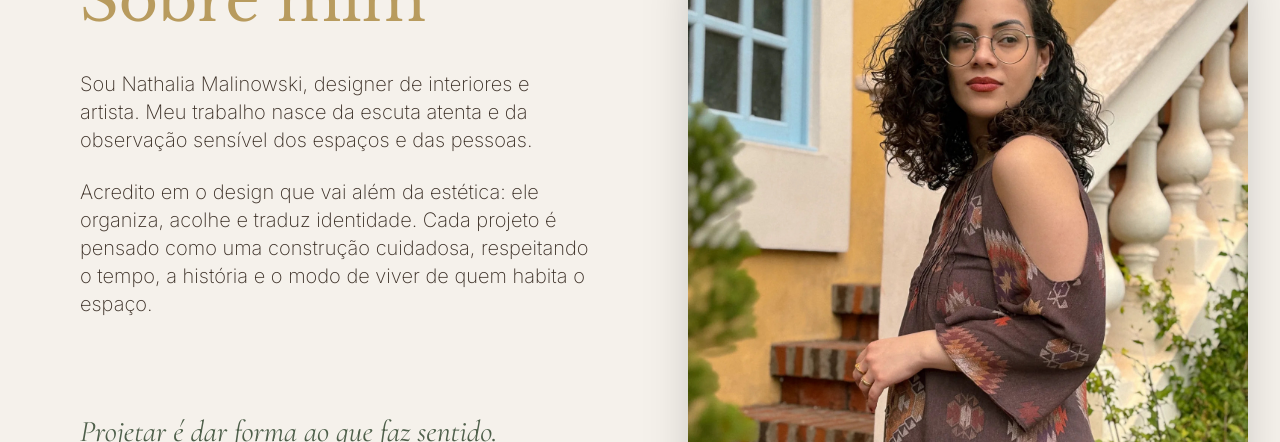
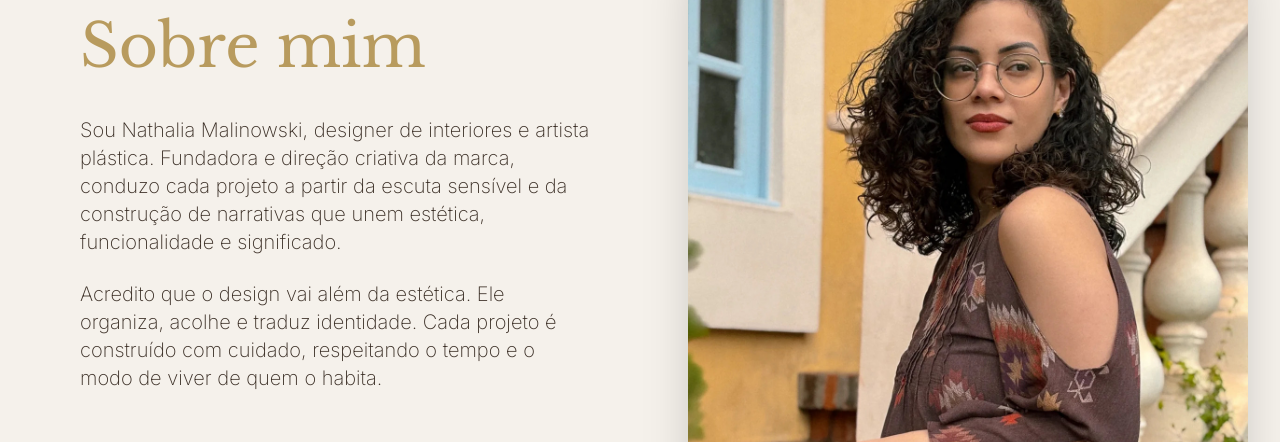
Before and after one commit to LucasMalinowski/nath_page, a Next.js app: page / in a window 1280 px wide. Shown: the part 1154-1596 px from the top of the page. Built offline with nearby package versions, Linux system fonts and the light colour scheme; no server answers; the database is empty.

Commit message:
refactor About component: update text content, adjust layout for profile photo, and improve typography for better design and readability

```diff
--- a/components/About.tsx
+++ b/components/About.tsx
@@ -15,14 +15,15 @@ const About = () => {
               Sobre mim
             </h2>
 
-            <div className="space-y-6 text-xl-mobile md:text-xl font-thin font-sans text-text leading-relaxed">
+            <div className="space-y-6 text-base md:text-xl font-thin font-sans text-text leading-relaxed">
               <p>
-                Sou Nathalia Malinowski, designer de interiores e artista. Meu trabalho nasce da escuta atenta e da observação sensível dos espaços e das pessoas.
+                Sou Nathalia Malinowski, designer de interiores e artista plástica. Fundadora e direção criativa da marca, conduzo cada projeto a partir da escuta sensível e da construção de narrativas que unem estética, funcionalidade e significado.
               </p>
 
               <p>
-                Acredito em o design que vai além da estética: ele organiza, acolhe e traduz identidade. Cada projeto é pensado como uma construção cuidadosa, respeitando o tempo, a história e o modo de viver de quem habita o espaço.
-              </p>
+                Acredito que o design vai além da estética.
+                Ele organiza, acolhe e traduz identidade.
+                Cada projeto é construído com cuidado, respeitando o tempo e o modo de viver de quem o habita.              </p>
             </div>
 
             <blockquote className="text-2xl md:text-3xl font-poetic italic text-olive leading-snug pt-6 lg:pt-14">
@@ -30,8 +31,8 @@ const About = () => {
             </blockquote>
           </div>
           {/* Profile Photo */}
-          <div className="w-full max-w-[560px] justify-self-end">
-            <div className="relative w-full aspect-square overflow-hidden shadow-2xl">
+          <div className="w-full max-w-[580px] max-h-[680px] justify-self-end">
+            <div className="relative w-full aspect-[4/5] overflow-hidden shadow-2xl">
               <Image
                 src="/profile-photo.jpeg"
                 alt="Nathalia Malinowski"
```
